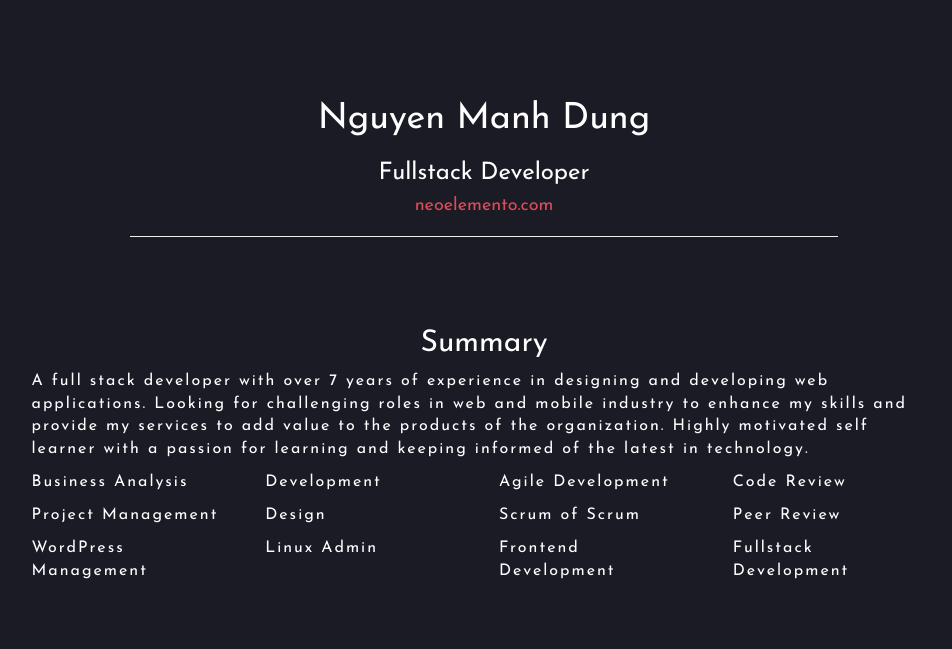
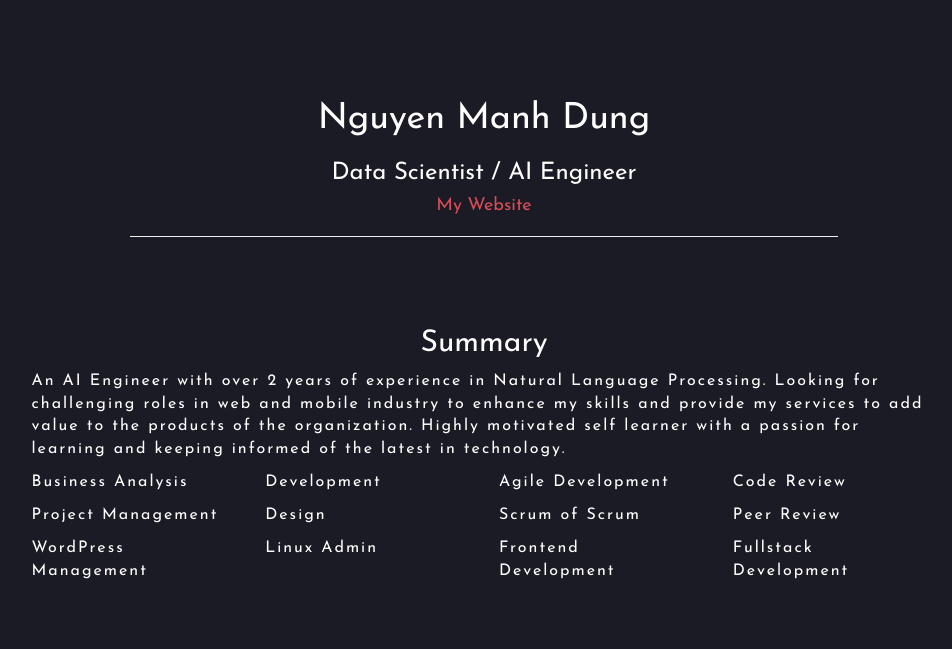
Before and after one commit to ManhDzungNguyen/Django-EC2, a Django app: page / in a window 1280 px wide. Shown: the top 649 px of the page, without its empty margins (156-1108 px from the left). Run offline with Django 4.2, Linux system fonts and the light colour scheme; some libraries are stand-ins or nearby versions.

Commit message:
update cv

```diff
--- a/mycv/hello_world/templates/cv1.html
+++ b/mycv/hello_world/templates/cv1.html
@@ -16,8 +16,8 @@
       <div class="col-md-10 col-md-offset-1">
         <div class="title text-center">
           <h1>Nguyen Manh Dung</h1>
-          <h3>Fullstack Developer</h3>
-          <h4><a href="http://neoelemento.com">neoelemento.com</a></h4>
+          <h3>Data Scientist / AI Engineer</h3>
+          <h4><a href="http://3.25.135.115:8000/">My Website</a></h4>
           <hr />
           <ul class="list-inline">
             <li><i class="devicon-laravel-plain colored"></i></li>
@@ -31,7 +31,7 @@
         <!-- summary section -->
         <div class="summary">
           <h2 class="text-center">Summary</h2>
-          <p>A full stack developer with over 7 years of experience in designing and developing web applications. Looking for challenging roles in web and mobile industry to enhance my skills and provide my services to add value to the products of the organization. Highly motivated self learner with a passion for learning and keeping informed of the latest in technology.</p>
+          <p>An AI Engineer with over 2 years of experience in Natural Language Processing. Looking for challenging roles in web and mobile industry to enhance my skills and provide my services to add value to the products of the organization. Highly motivated self learner with a passion for learning and keeping informed of the latest in technology.</p>
 
           <div class="row">
             <div class="col-md-3 col-sm-3">
```
